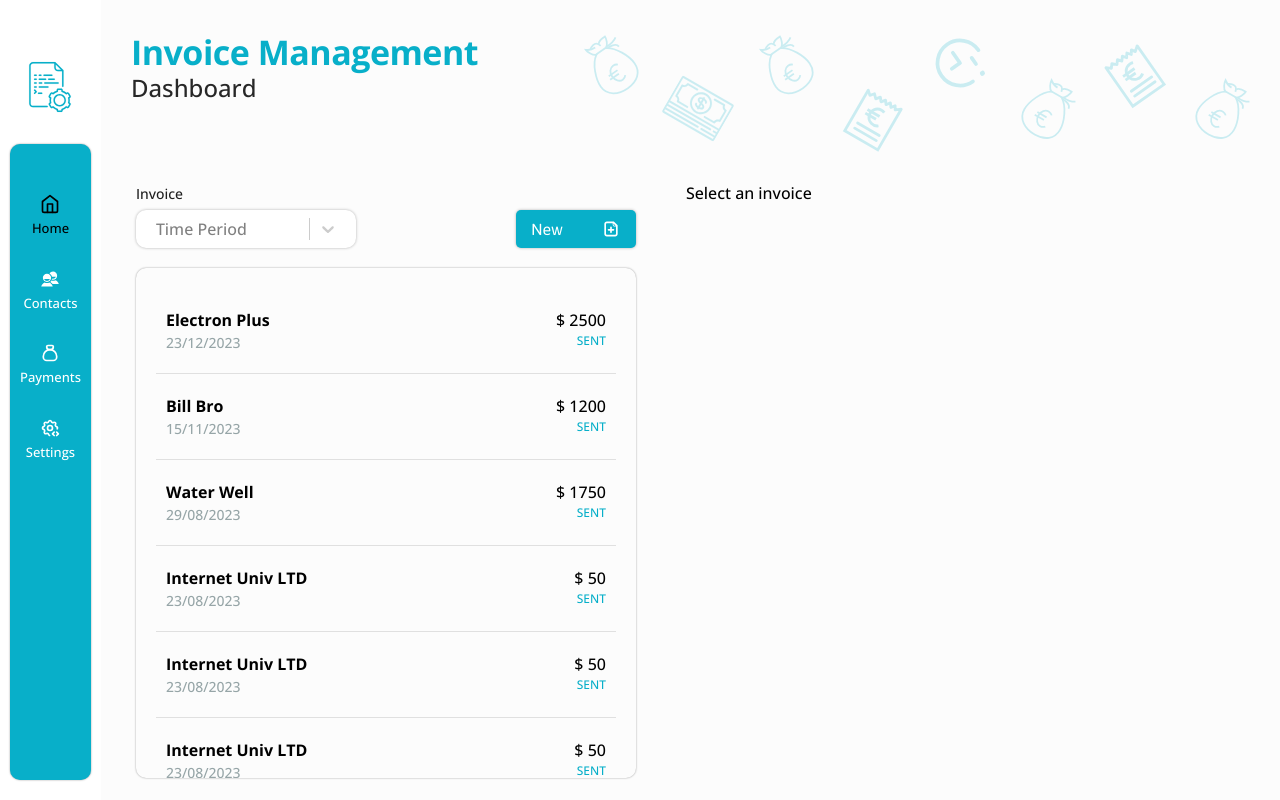
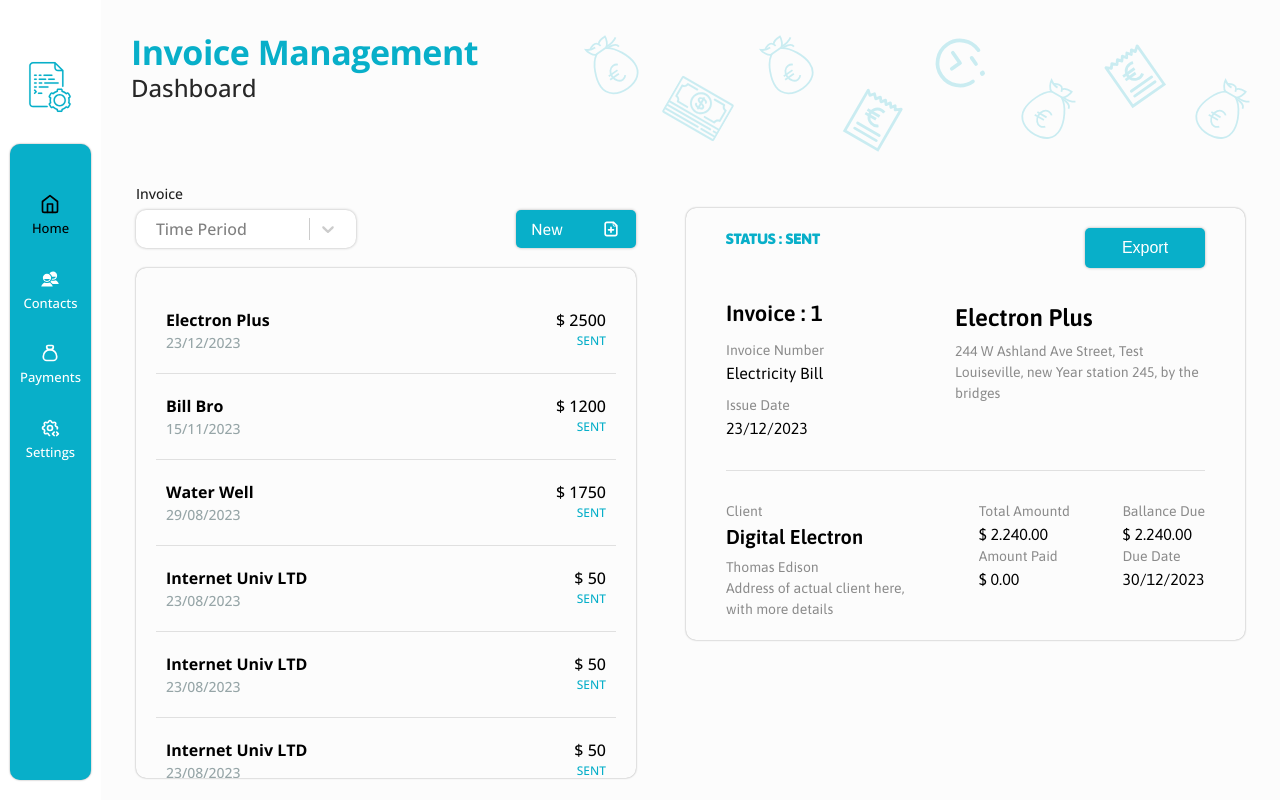
Before and after one commit to Andarus-1994/invoicesFrontend, a React (Vite) app: page / in a window 1280 px wide. Built offline with nearby package versions, Linux system fonts and the light colour scheme.

Commit message:
Invoice card should have an initial value when the page loads

```diff
--- a/src/Views/Home/RecentInvoices/InvoicesList.tsx
+++ b/src/Views/Home/RecentInvoices/InvoicesList.tsx
@@ -12,7 +12,7 @@ export default function InvoicesList({ invoices, selectInvoice }: InvoicesListPr
       <div className="invoicesList">
         {invoices.map((invoice) => {
           return (
-            <div className="invoiceItem" onClick={() => selectInvoice(invoice)}>
+            <div className="invoiceItem" onClick={() => selectInvoice(invoice)} key={invoice.id}>
               <div className="client">
                 <span>{invoice.client}</span> <span>$ {invoice.amount}</span>
               </div>
--- a/src/Views/Home/RecentInvoices/RecentInvoices.tsx
+++ b/src/Views/Home/RecentInvoices/RecentInvoices.tsx
@@ -3,12 +3,13 @@ import InvoicesList from "./InvoicesList"
 import InvoiceDetailsCard from "../../../Components/Invoice/InvoiceDetailsCard"
 import FilterInvoice from "./FilterInvoice"
 import { InvoiceType } from "../../../Components/Types/Invoice"
-import { useState } from "react"
+import { useEffect, useMemo, useState } from "react"
 
 export default function RecentInvoices() {
   const [selectInvoice, setSelectInvoice] = useState<null | InvoiceType>(null)
 
-  const InvoicesArray: InvoiceType[] = [
+  const InvoicesArray: InvoiceType[] = useMemo(() => {
+    return [
       { id: 1, name: "Electricity  Bill", client: "Electron Plus", amount: 2500, date_created: "23/12/2023" },
       { id: 2, name: "Invoice 245", client: "Bill Bro", amount: 1200, date_created: "15/11/2023" },
       { id: 3, name: "Water Bill", client: "Water Well", amount: 1750, date_created: "29/08/2023" },
@@ -17,6 +18,12 @@ export default function RecentInvoices() {
       { id: 6, name: "Internet Bill", client: "Internet Univ LTD", amount: 50, date_created: "23/08/2023" },
       { id: 7, name: "Internet Bill", client: "Internet Univ LTD", amount: 50, date_created: "23/08/2023" },
     ]
+  }, [])
+
+  useEffect(() => {
+    const initialInvoice = InvoicesArray[0]
+    setSelectInvoice(initialInvoice)
+  }, [InvoicesArray])
 
   const selectInvoiceFunction = (value: InvoiceType) => {
     setSelectInvoice(value)
```
Lines whose indentation alone changed are shown as unchanged.
